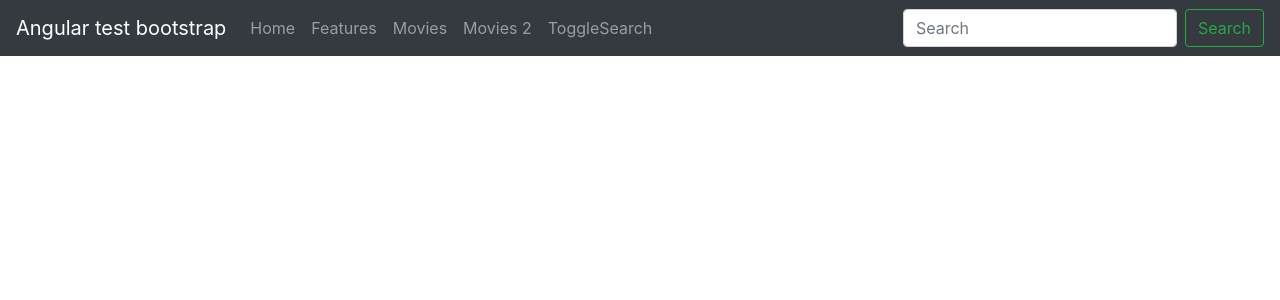
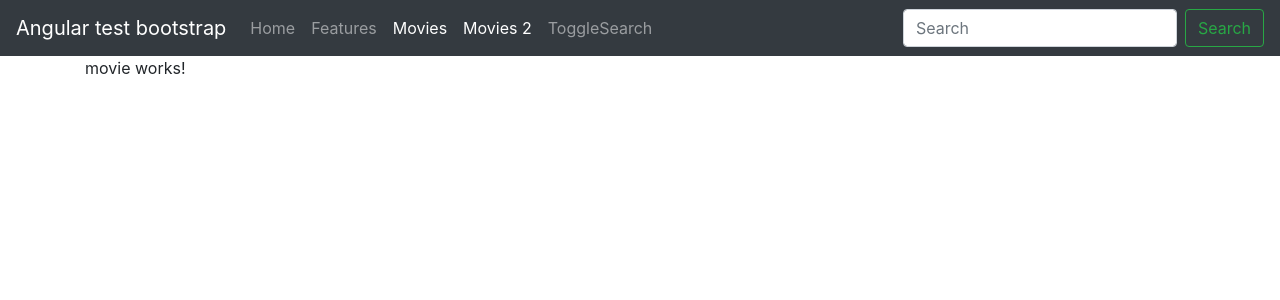
Before and after one commit to JoannaDrozdz/angular-test-bootstrap, an Angular app: page /movies/1 in a window 1280 px wide. Before the commit this address led to /. Shown: the top 300 px of the page. Built offline with nearby package versions, Linux system fonts and the light colour scheme.

Commit message:
Add params to route

```diff
--- a/src/app/app.module.ts
+++ b/src/app/app.module.ts
@@ -13,11 +13,13 @@ import { BetterHighlightDirective } from './better-highlight/better-highlight.di
 import { FeaturesComponent } from './features/features.component';
 import { MoviesComponent } from './movies/movies.component';
 import { HomeComponent } from './home/home.component';
+import { MovieComponent } from './movie/movie.component';
 
 const appRoutes: Routes = [
   { path: '', component: HomeComponent },
   { path: 'features', component: FeaturesComponent },
   { path: 'movies', component: MoviesComponent },
+  { path: 'movies/:id', component: MovieComponent },
 ];
 
 @NgModule({
@@ -31,6 +33,7 @@ const appRoutes: Routes = [
     FeaturesComponent,
     MoviesComponent,
     HomeComponent,
+    MovieComponent,
   ],
   imports: [BrowserModule, ButtonsModule, RouterModule.forRoot(appRoutes)],
   providers: [],
--- a/src/app/movie-input/movie-input.component.ts
+++ b/src/app/movie-input/movie-input.component.ts
@@ -8,7 +8,7 @@ import {
 } from '@angular/core';
 import { Movie } from '../movie/movie.model';
 import { MoviesService } from '../movies.service';
-import {Router} from '@angular/router';
+import { Router } from '@angular/router';
 
 @Component({
   selector: 'app-movie-input',
@@ -35,8 +35,9 @@ export class MovieInputComponent implements OnInit {
     movieTitle: HTMLInputElement,
     movieDescription: HTMLInputElement
   ): void {
+    let id = this.moviesService.movies[this.moviesService.movies.length - 1].id;
     this.moviesService.movieAdd(
-      new Movie(movieTitle.value, movieDescription.value, '2006')
+      new Movie(id + 1, movieTitle.value, movieDescription.value, '2006')
     );
     // this.router.navigate(['/movies']);
     /*    this.newMovie = {
--- /dev/null
+++ b/src/app/movie/movie.component.html
@@ -0,0 +1 @@
+<p>movie works!</p>
--- /dev/null
+++ b/src/app/movie/movie.component.ts
@@ -0,0 +1,19 @@
+import { Component, OnInit } from '@angular/core';
+import { ActivatedRoute } from '@angular/router';
+import { Movie } from './movie.model';
+
+@Component({
+  selector: 'app-movie',
+  templateUrl: './movie.component.html',
+  styleUrls: ['./movie.component.scss'],
+})
+export class MovieComponent implements OnInit {
+  movie: Movie;
+  test: string;
+
+  constructor(private route: ActivatedRoute) {}
+
+  ngOnInit(): void {
+    console.log(this.route.snapshot.params.id)
+  }
+}
--- a/src/app/movie/movie.model.ts
+++ b/src/app/movie/movie.model.ts
@@ -1,9 +1,11 @@
 export class Movie {
+  public id: number;
   public title: string;
   public description: string;
   public year: string;
 
-  constructor(title: string, description: string, year: string) {
+  constructor(id: number, title: string, description: string, year: string) {
+    this.id = id;
     this.title = title;
     this.description = description;
     this.year = year;
--- a/src/app/movies.service.ts
+++ b/src/app/movies.service.ts
@@ -6,16 +6,19 @@ import {LoggingService} from './logging.service';
 export class MoviesService {
   movies = [
     {
+      id: 1,
       title: 'Szklana pułapka 1',
       description: 'Lorem ipsum',
       year: '2000r',
     },
     {
+      id: 2,
       title: 'Szklana pułapka 2',
       description: 'Lorem ipsum',
       year: '2002r',
     },
     {
+      id: 3,
       title: 'Szklana pułapka 3',
       description: 'Lorem ipsum',
       year: '2003r',
--- a/src/app/movies/movies.component.html
+++ b/src/app/movies/movies.component.html
@@ -1,6 +1,6 @@
-<div class = "mt-4">
-<app-movie-element
-  *ngFor="let movie of movies"
-  [movieElement]="movie"
-></app-movie-element>
-></div>
+<div class="mt-4">
+  <app-movie-element
+    *ngFor="let movie of movies"
+    [movieElement]="movie"
+  ></app-movie-element>
+</div>
```
Also changed, not shown: src/app/movie/movie.component.scss (added).
